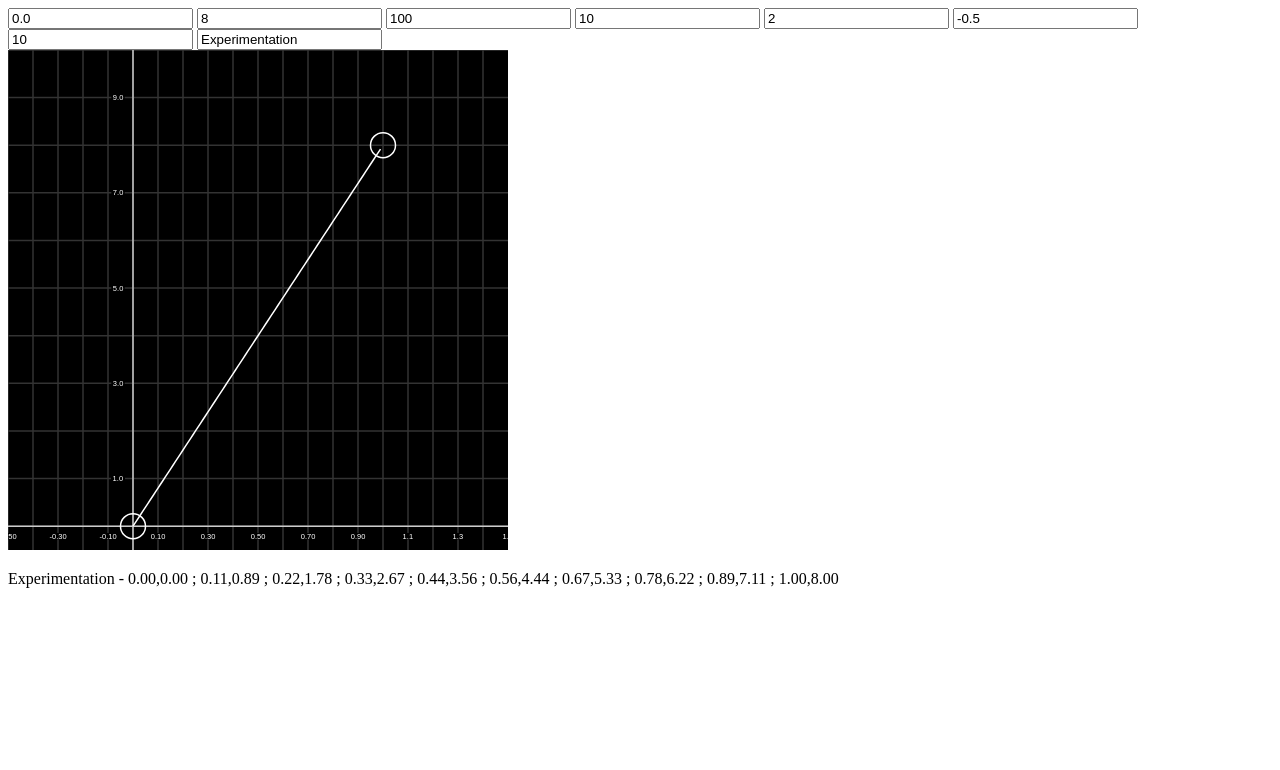
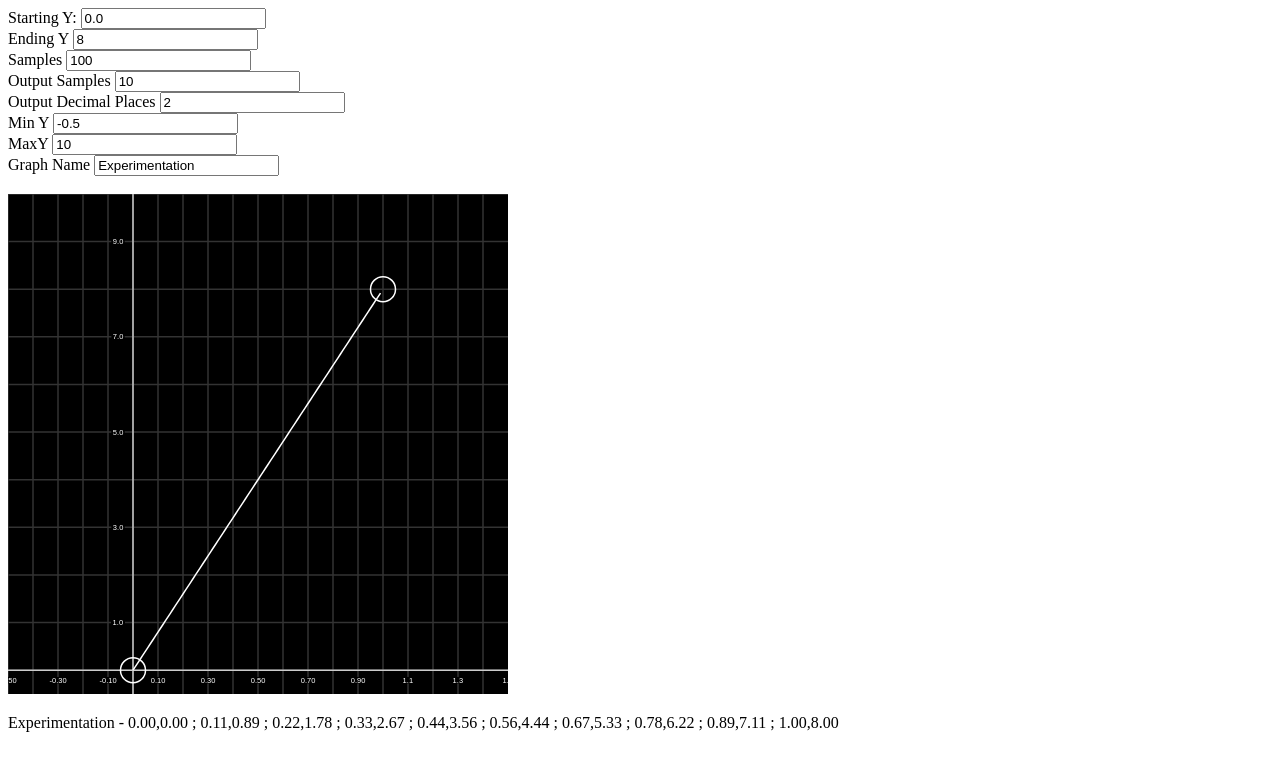
Before and after one commit to cosmobrain0/graph-generation, a plain HTML site: page index.html in a window 1280 px wide. Drawn offline with Linux system fonts and the light colour scheme.

Commit message:
changed labels

```diff
--- a/index.html
+++ b/index.html
@@ -8,14 +8,46 @@
 		<script src="index.js" type="text/javascript" defer></script>
 	</head>
 	<body>
+		<label>
+			Starting Y:
 			<input type="number" id="startingY" placeholder="Starting y coordinate..." value=0.0 />
+		</label>
+		<br />
+		<label>
+			Ending Y
 			<input type="number" id="endingY" placeholder="Final y coordinate..." value=8 />
+		</label>
+		<br />
+		<label>
+			Samples
 			<input type="number" id="samples" placeholder="Samples for rendering..." value=100 />
+		</label>
+		<br />
+		<label>
+			Output Samples
 			<input type="number" id="outputSamples" placeholder="Samples for output..." value=10 />
+		</label>
+		<br />
+		<label>
+			Output Decimal Places
 			<input type="number" id="outputDecimalPlaces" placeholder="Decimal places in output..." value=2 />
+		</label>
+		<br />
+		<label>
+			Min Y
 			<input type="number" id="minY" placeholder="Y value at bottom of canvas..." value=-0.5 />
+		</label>
+		<br />
+		<label>
+			MaxY
 			<input type="number" id="maxY" placeholder="Y value at top of canvas..." value=10 />
+		</label>
+		<br />
+		<label>
+			Graph Name
 			<input type="text" id="graphName" placeholder="Name of the graph..." value="Experimentation" />
+		</label>
+		<br />
 		<br />
 		<canvas id="canvas"></canvas>
 		<br />
```
Lines whose indentation alone changed are shown as unchanged.
